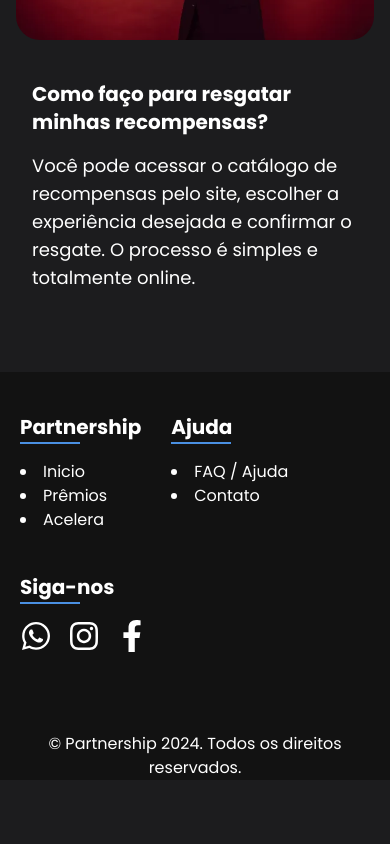
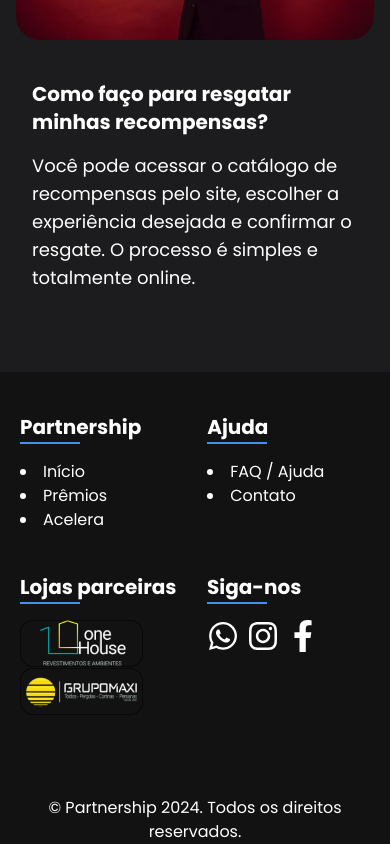
Before and after one commit to petersonfernandocouto/Plugowtech, a Next.js app: page / in a window 390 px wide. Shown: the part 9021-9865 px from the top of the page. Before the commit the page ends 9801 px from the top, so only its background shows below. Built offline with nearby package versions, Linux system fonts and the light colour scheme.

Commit message:
Atualização de margins

```diff
--- a/Componentes/FAQTest.tsx
+++ b/Componentes/FAQTest.tsx
@@ -11,7 +11,7 @@ import Acompanhar from '../IMG/FAQIMG/Acompanhar_1.webp';
 import Transferir from '../IMG/FAQIMG/Transfer_1.webp';
 import Segurity from '../IMG/FAQIMG/security_1.webp';
 import Regaste from '../IMG/FAQIMG/rewards_1.webp'
-//import Tempo from '../../plugowtech/IMG/FAQIMG/Time.jpg'
+
 
 import Image from "next/image";
 
--- a/Componentes/Footer.tsx
+++ b/Componentes/Footer.tsx
@@ -2,6 +2,9 @@ import React from 'react'
 import { FaInstagram, FaWhatsapp } from "react-icons/fa6";
 import { FaFacebookF } from "react-icons/fa";
 import Link from "next/link";
+import Image from "next/image";
+import ParceiroOne from '../IMG/Parceiro1.png'
+import ParceiroTwo from '../IMG/Parceiro2.png'
 
 const Footer = () => {
 
@@ -10,7 +13,7 @@ const Footer = () => {
 
     <div className='bg-[#121212]'>
 
-    <div className='lg:flex lg:justify-evenly pt-10 lg:pt-20'>
+    <div className='lg:flex lg:justify-evenly pt-10 lg:pt-20 '>
 
         <div className='flex  gap-16'>
 
@@ -20,7 +23,7 @@ const Footer = () => {
 
                 <div className='mt-4'>
                     <ul className="list-disc list-inside">
-                        <li><Link className="hover:text-gray-300 transition-colors duration-300" href="/">Inicio</Link></li>
+                        <li><Link className="hover:text-gray-300 transition-colors duration-300" href="/">Início</Link></li>
                         <li><Link className="hover:text-gray-300 transition-colors duration-300" href="/">Prêmios</Link></li>
                         <li><Link className="hover:text-gray-300 transition-colors duration-300" href="/">Acelera</Link></li>
                     </ul>
@@ -31,9 +34,9 @@ const Footer = () => {
 
 
 
-            <div>
+            <div className='ml-[36px]'>
 
-                <h1 className='text-[20px] font-bold border-b-2 border-b-[#4A90E2] w-[60px]'>Ajuda</h1>
+                <h1 className='text-[20px] font-bold border-b-2 border-b-[#4A90E2] w-[60px] '>Ajuda</h1>
 
                 <div className='mt-4'>
                     <ul className="list-disc list-inside">
@@ -43,19 +46,51 @@ const Footer = () => {
                 </div>
 
             </div>
+
         </div>
 
         <div className='flex gap-16 mt-10 lg:mt-0'>
 
+            <div className='pl-5 lg:pl-0'>
 
-            <div className='pl-5'>
+                <h1 className='text-[20px] font-bold border-b-2 border-b-[#4A90E2] w-[60px] whitespace-nowrap'>Lojas parceiras</h1>
+
+
+                <div className='lg:flex gap-2 mt-4'>
+
+                        <a
+                            href="https://onehouseambientes.com.br/"
+                            target="_blank"
+                            rel="noopener noreferrer"
+                        >
+                        <Image src={ParceiroOne} alt='Error' />
+
+                        </a>
+
+                        <a
+                            href="https://www.instagram.com/grupomaxi/"
+                            target="_blank"
+                            rel="noopener noreferrer"
+                        >
+                        <Image src={ParceiroTwo} alt='Error' />
+
+                        </a>
+
+                </div>
+
+
+            </div>
+
+
+
+            <div>
 
                 <h1 className='text-[20px] font-bold border-b-2 border-b-[#4A90E2] w-[60px] whitespace-nowrap'>Siga-nos</h1>
 
                 <div>
-                <ul className="flex gap-4 mt-4">
+                <ul className="flex gap-2 mt-4">
 
-                        <a
+                <a
                             href="https://api.whatsapp.com/send/?phone=5511986950878&text&type=phone_number&app_absent=0"
                             target="_blank"
                             rel="noopener noreferrer"
--- a/Componentes/Menu.tsx
+++ b/Componentes/Menu.tsx
@@ -19,14 +19,14 @@ function Menu() {
 
   return (
     <div className="mt-0 pt-0">
-      <nav className="flex justify-between items-center bg-[rgba(64,64,66,0.4)] py-4 lg:rounded-full px-0  2xl:w-[90%] mx-auto">
+      <nav className="flex justify-between items-center bg-[rgba(64,64,66,0.4)] py-4 lg:rounded-full px-0  2xl:w-[90%] lg:h-[80px] mx-auto">
 
         <div className="text-2xl pl-4 lg:pl-4 font-bold text-white tracking-wider md:ml-4 md:mr-4">
           <Link href="/">Partnership</Link>
         </div>
 
 
-        <div className="hidden lg:flex gap-[120px] lg:pr-20">
+        <div className="hidden lg:flex gap-[120px] lg:text-[18px] lg:pr-20">
           <Link
             className="hover:text-gray-300 transition-colors duration-300"
             href="/"
@@ -35,15 +35,15 @@ function Menu() {
           </Link>
           <Link
             className="hover:text-gray-300 transition-colors duration-300"
-            href="/"
+            href="/login"
           >
-            Prêmios
+            Acelera
           </Link>
           <Link
             className="hover:text-gray-300 transition-colors duration-300"
             href="/login"
           >
-            Acelera
+            Perguntas Frequentes
           </Link>
         </div>
 
```
Also changed, not shown: IMG/Parceiro1.png (added), IMG/Parceiro2.png (added).
